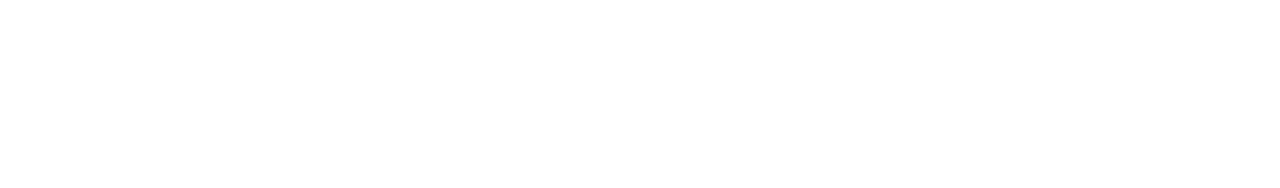
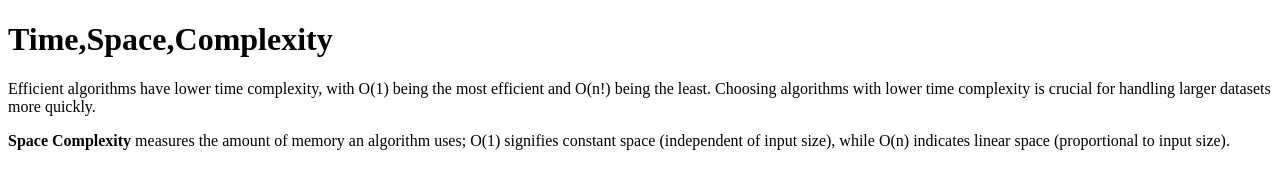
Before and after one commit to acciojob/time-and-space-complexity-gangaramA, a website: page main.html in a window 1280 px wide. Drawn offline with Linux system fonts and the light colour scheme.

Commit message:
created a submission

```diff
--- a/main.html
+++ b/main.html
@@ -8,6 +8,10 @@
 
 <body>
 	<!-- the entire body must be written by student -->
+	<h1>Time,Space,Complexity</h1>
+	<p>
+Efficient algorithms have lower time complexity, with O(1) being the most efficient and O(n!) being the least. Choosing algorithms with lower time complexity is crucial for handling larger datasets more quickly.</p>
+    <p><b>Space Complexity</b> measures the amount of memory an algorithm uses; O(1) signifies constant space (independent of input size), while O(n) indicates linear space (proportional to input size).</p>
     <script type="text/javascript" src="./script.js">
 </script>
 
```
